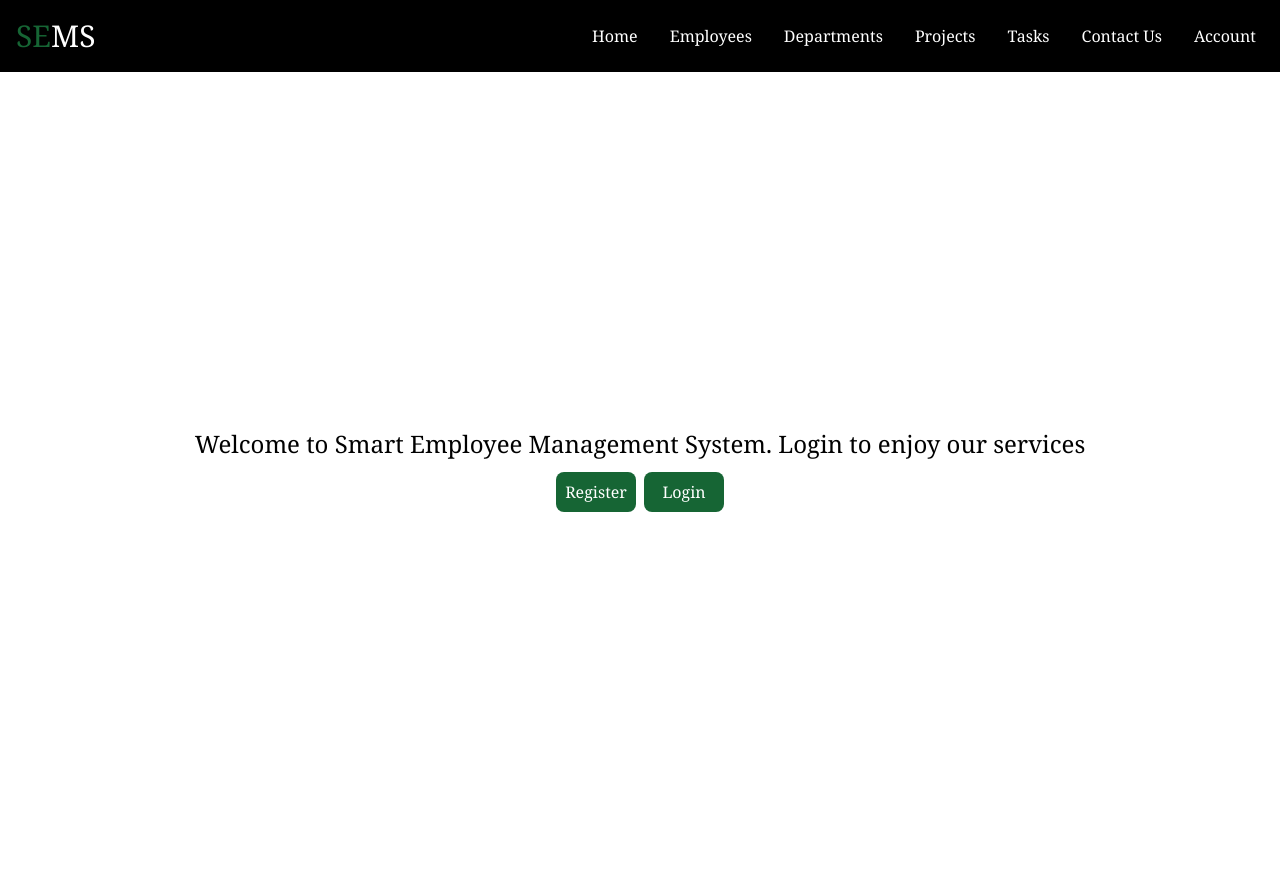
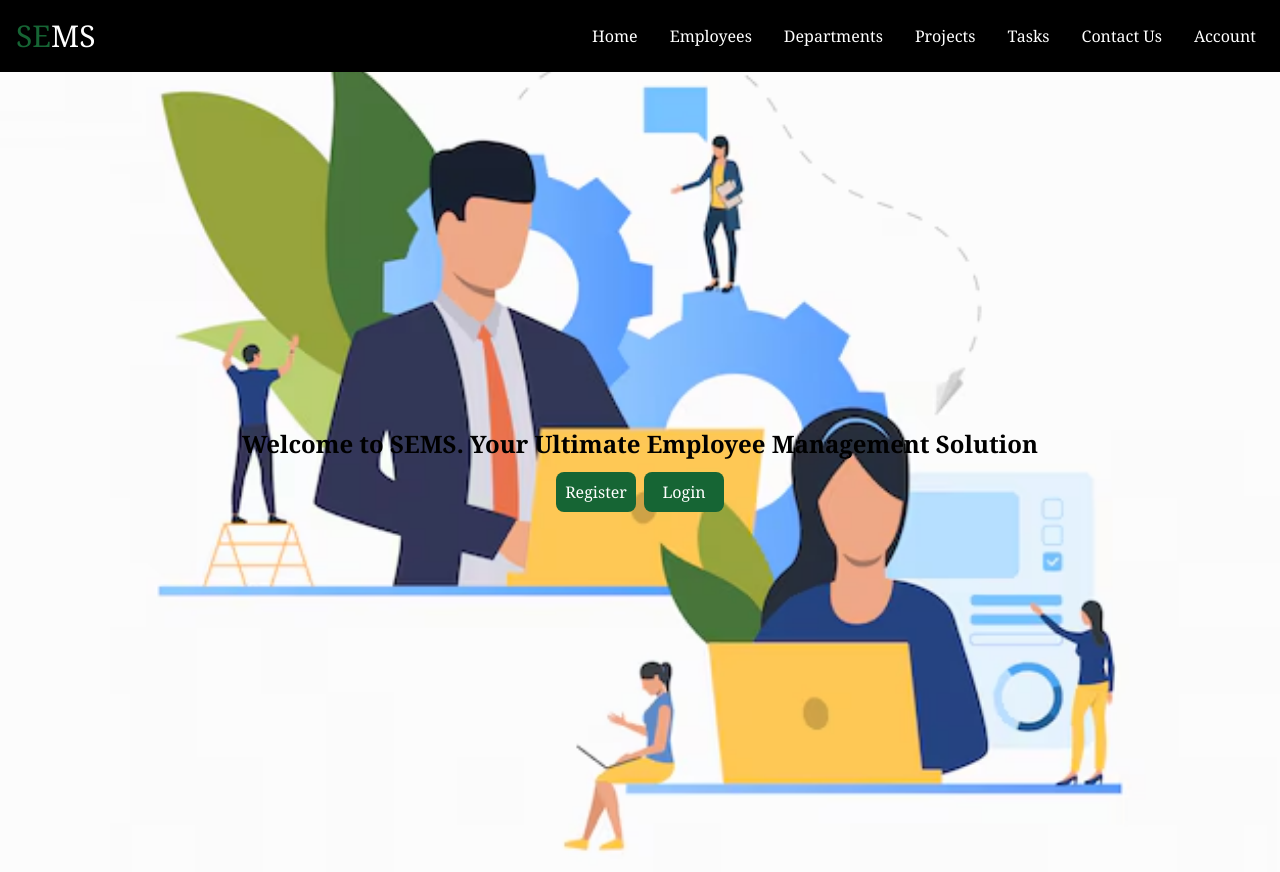
Before and after one commit to Mbicha/employee_management_system, a React (Create React App) app in the folder frontend/: page / in a window 1280 px wide. Built offline with nearby package versions, Linux system fonts and the light colour scheme.

Commit message:
Updated the code

```diff
--- a/frontend/src/pages/AddDepartment.jsx
+++ b/frontend/src/pages/AddDepartment.jsx
@@ -69,7 +69,7 @@ const AddDepartment = () => {
             }
         }
         getDepartment()
-    },[])
+    },[id])
 
     const handleHeadText = id ? "Edit Department" : "Add Department";
     const handleButtonText = id ? "Update" : "Save";
--- a/frontend/src/pages/AddEmployee.jsx
+++ b/frontend/src/pages/AddEmployee.jsx
@@ -51,7 +51,7 @@ const AddEmployee = () => {
             }
         }
         getEmployee()
-    },[])
+    },[id])
 
     useEffect(() => {
         const getUsers = async () => {
--- a/frontend/src/pages/AddLocation.jsx
+++ b/frontend/src/pages/AddLocation.jsx
@@ -35,7 +35,7 @@ const AddLocation = () => {
             }
         }
         getLocation()
-    },[id])
+    },[id, loc_id])
     console.log(location);
 
     const handleSubmit = async (event) =>{
--- a/frontend/src/pages/AddProject.jsx
+++ b/frontend/src/pages/AddProject.jsx
@@ -64,7 +64,7 @@ const AddProject = () => {
             }
         }
         getProject()
-    },[])
+    },[id])
 
     const handleSubmit = async (event) => {
         event.preventDefault();
--- a/frontend/src/pages/AddSalary.jsx
+++ b/frontend/src/pages/AddSalary.jsx
@@ -37,7 +37,7 @@ const AddSalary = () => {
             }
         }
         getSalary()
-    },[])
+    },[id])
 
     useEffect(() => {
         const getEmployees = async () => {
--- a/frontend/src/pages/AddTask.jsx
+++ b/frontend/src/pages/AddTask.jsx
@@ -89,7 +89,7 @@ const AddTask = () => {
             }
         }
         getTask()
-    }, [])
+    }, [id])
 
     const handleDelete = async () => {
         try {
--- a/frontend/src/pages/DepartmentData.jsx
+++ b/frontend/src/pages/DepartmentData.jsx
@@ -24,7 +24,7 @@ const DepartmentData = () => {
             }
         }
         getEmployee()
-    }, [])
+    }, [user_id])
 
     useEffect(() => {
         const getDeparmentData = async () => {
@@ -36,7 +36,7 @@ const DepartmentData = () => {
             }
         }
         getDeparmentData()
-    }, [])
+    }, [id])
 
     const checkRole = () => {
         if (employeeData[0].role === "Admin" || employeeData[0].role === "Admin") {
--- a/frontend/src/pages/EditPersonalData.jsx
+++ b/frontend/src/pages/EditPersonalData.jsx
@@ -47,7 +47,7 @@ const EditPersonalData = () => {
             }
         }
         getPersonalDetails()
-    },[])
+    },[id])
 
     // const handleButtonText = id ? "Update" : "Save";
     const handleFormChange = (event) => {
--- a/frontend/src/pages/Home.jsx
+++ b/frontend/src/pages/Home.jsx
@@ -8,9 +8,12 @@ const Home = () => {
     });
     return (
         <main>
-            <section className="flex-col flex h-screen justify-center items-center p-5">
-                <article className="text-2xl">
-                    Welcome to Smart Employee Management System. Login to enjoy our services
+            <section
+                className="flex-col flex h-screen justify-center items-center p-5"
+                style={{ backgroundImage: "url('/media/banner.avif')", backgroundSize: 'cover', backgroundPosition: 'center' }}
+                >
+                <article className="text-2xl font-semibold">
+                    Welcome to SEMS. Your Ultimate Employee Management Solution
                 </article>
                 <div className="mt-2">
                     <button type="button" className="p-2 w-20 bg-green-800 rounded-lg m-1 text-white"><Link to='/account'>Register</Link></button>
```
Also changed, not shown: frontend/public/media/banner.avif (added).
